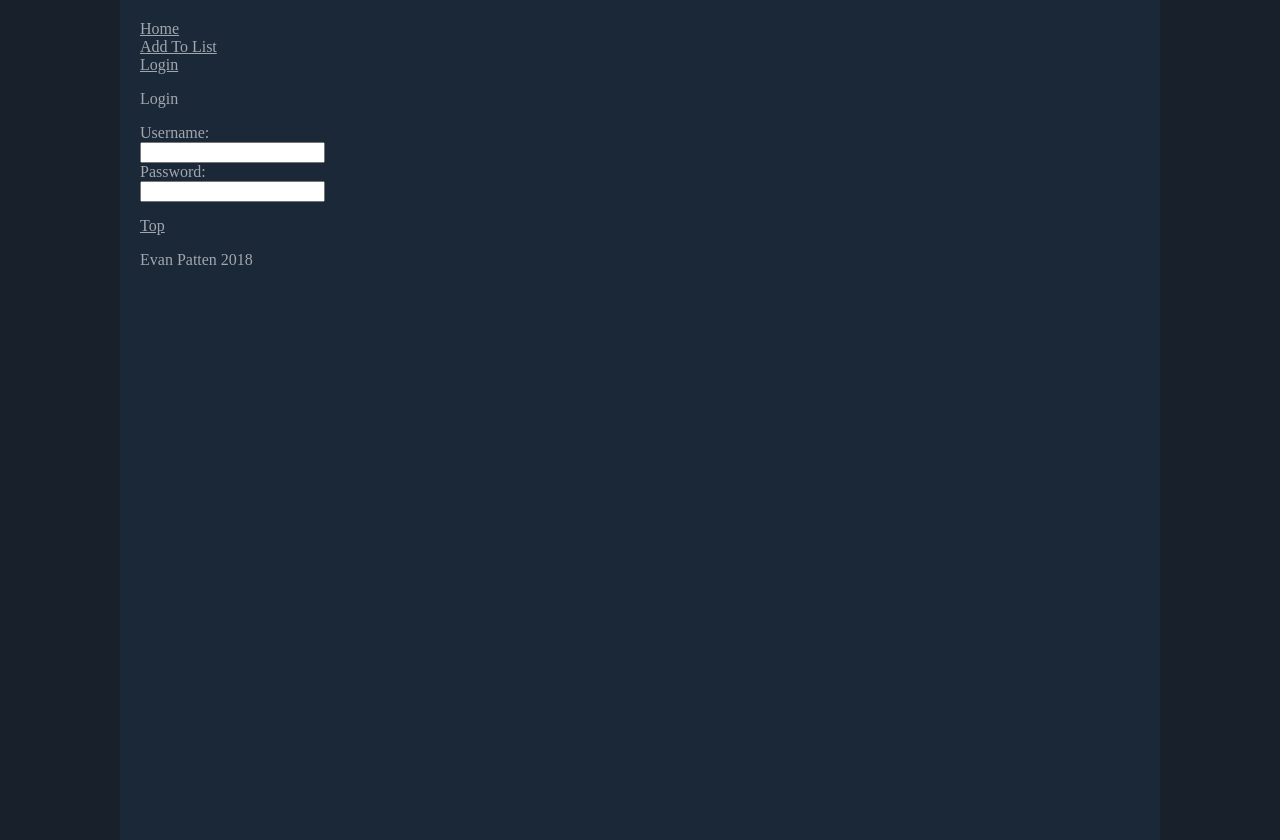
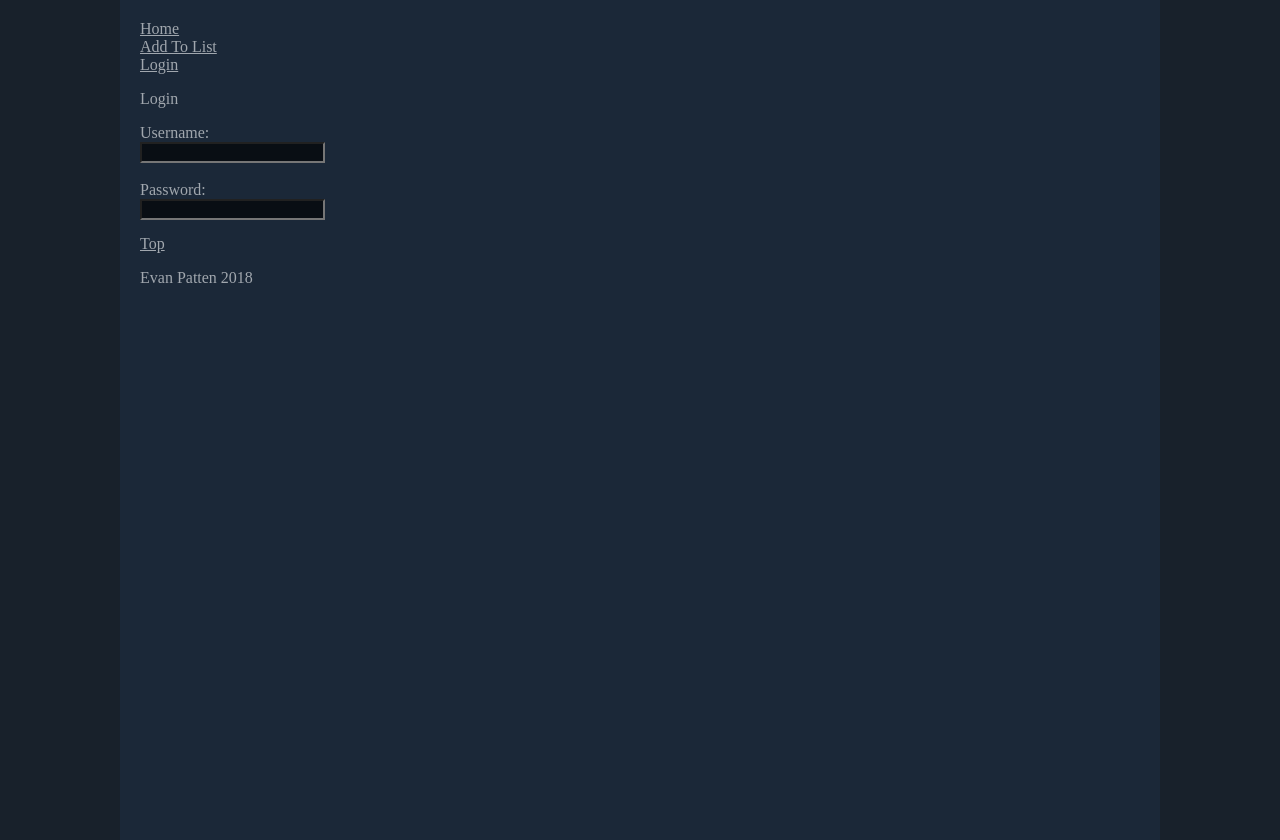
Before and after one commit to LegendVictorious/WebAPIAssignment, a website: page src/login.html in a window 1280 px wide. Drawn offline with Linux system fonts and the light colour scheme.

Commit message:
Form style update

```diff
--- a/src/login.html
+++ b/src/login.html
@@ -11,6 +11,10 @@
 			a {
 				color: #A1A7AE;
 			}
+            input[type="text"], textarea {
+                background-color: #090E14;
+                color: #A1A7AE;
+            }
 		</style>
     </head>
     <!-- END HEAD -->
@@ -35,7 +39,7 @@
                 </p>
                 <form>
                     Username:<br>
-                    <input type="text" name="username"><br>
+                    <input type="text" name="username"><br><br>
                     Password:<br>
                     <input type="text" name="password">
                 </form>
```
Also changed, not shown: src/addToList.html (+4 -0 lines), src/index.html (+4 -0 lines), src/template.html (+4 -0 lines).
